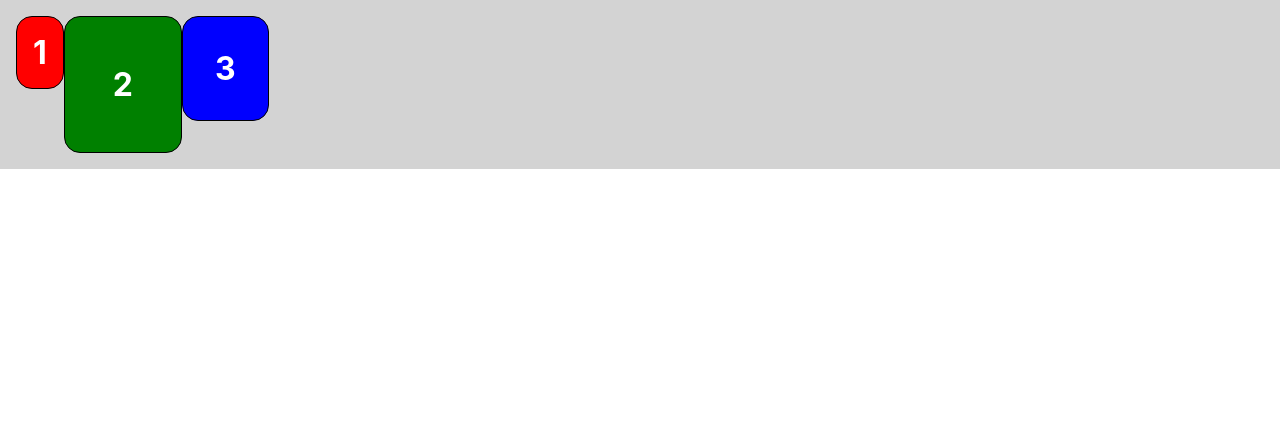
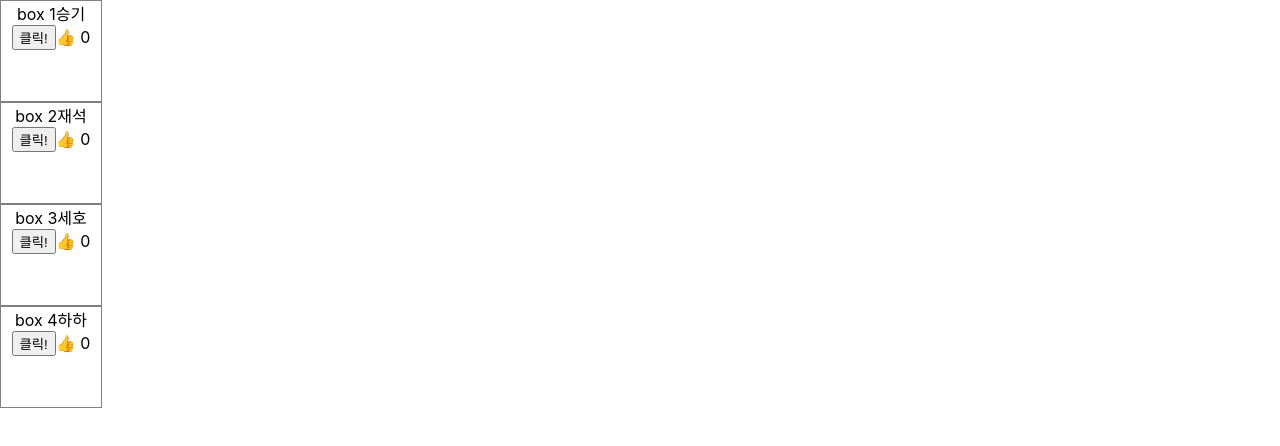
Before and after one commit to Seungkizz/react_study, a React (Create React App) app in the folder my-app/: page / in a window 1280 px wide. Shown: the top 446 px of the page. Built offline with nearby package versions, Linux system fonts and the light colour scheme.

Commit message:
기본개념

```diff
--- a/my-app/src/App.css
+++ b/my-app/src/App.css
@@ -1,38 +1,6 @@
-.App {
-  text-align: center;
+.box{
+    border: 1px solid grey;
+    text-align: center;
+    width: 100px;
+    height: 100px;
 }
-
-.App-logo {
-  height: 40vmin;
-  pointer-events: none;
-}
-
-@media (prefers-reduced-motion: no-preference) {
-  .App-logo {
-    animation: App-logo-spin infinite 20s linear;
-  }
-}
-
-.App-header {
-  background-color: #282c34;
-  min-height: 100vh;
-  display: flex;
-  flex-direction: column;
-  align-items: center;
-  justify-content: center;
-  font-size: calc(10px + 2vmin);
-  color: white;
-}
-
-.App-link {
-  color: #61dafb;
-}
-
-@keyframes App-logo-spin {
-  from {
-    transform: rotate(0deg);
-  }
-  to {
-    transform: rotate(360deg);
-  }
-}
--- a/my-app/src/index.js
+++ b/my-app/src/index.js
@@ -2,18 +2,13 @@ import React from 'react';
 import ReactDOM from 'react-dom';
 import './index.css';
 import reportWebVitals from './reportWebVitals';
-import Test from './test/Test';
-import ProfileCard from './chapter_13/ProfileCard';
-import DarkOrLight from './chapter_14/DarkOrLight';
-import MainPage from './chapter_14/MainPage';
-import Sample from './chapter_14/Sample';
-import Blocks from './chapter_15/Blocks';
+import StudyReact from './test/StudyReact';
 
 
 
 ReactDOM.render(
   <React.StrictMode>
-    <Blocks />
+   <StudyReact />
   </React.StrictMode>,
   document.getElementById('root')
 );
--- /dev/null
+++ b/my-app/src/test/Box.jsx
@@ -0,0 +1,24 @@
+import React, { useState } from "react";
+
+function Box(props) {
+
+    const [like, setLike] = useState(0);
+
+    const clickme = () => {
+        props.onBtn(props.name);
+        setLike(like + 1);
+    };
+
+
+
+    return (
+        <div className="box">
+            box {props.num}
+            {props.name}
+            <button onClick={clickme}>클릭!</button>
+            <span>👍 {like}</span>
+        </div>
+    );
+}
+
+export default Box;
--- /dev/null
+++ b/my-app/src/test/StudyReact.jsx
@@ -0,0 +1,21 @@
+import React from "react";
+import "../App.css";
+import Box from "./Box";
+
+function StudyReact() {
+
+    const btnclick = (name) =>{
+        alert(`${name} 버튼을 눌렀습니다.`);
+    };
+
+    return (
+        <main>
+            <Box name="승기" num="1" onBtn={btnclick}/>
+            <Box name="재석" num="2" onBtn={btnclick}/>
+            <Box name="세호" num="3" onBtn={btnclick}/>
+            <Box name="하하" num="4" onBtn={btnclick}/>
+        </main>
+    );
+}
+
+export default StudyReact;
```
